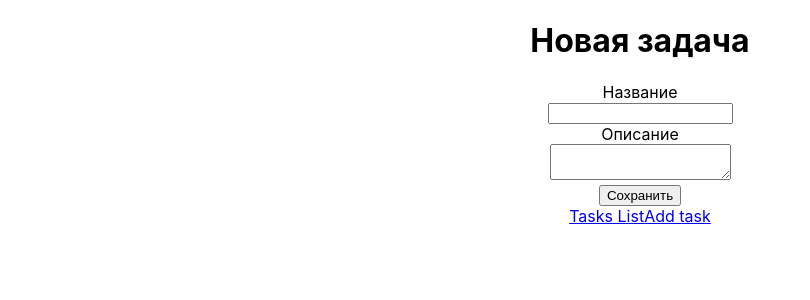
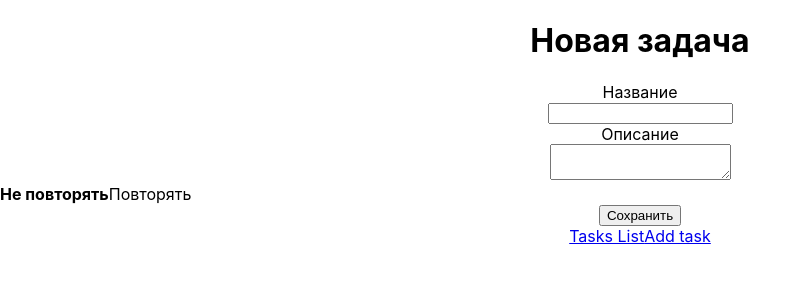
Before and after one commit to mohnatus/planner, a React (Create React App) app: page /task/new in a window 1280 px wide. Shown: the top 300 px of the page, without its empty margins (0-810 px from the left). Built offline with nearby package versions, Linux system fonts and the light colour scheme.

Commit message:
task form WIP

```diff
--- a/package.json
+++ b/package.json
@@ -17,6 +17,7 @@
     "react-redux": "^8.0.1",
     "react-router-dom": "^6.4.3",
     "react-scripts": "5.0.1",
+    "sass": "^1.56.1",
     "typescript": "^4.6.0",
     "web-vitals": "^2.1.0"
   },
--- /dev/null
+++ b/src/components/Toggler/Toggler.module.css
@@ -0,0 +1,15 @@
+.Toggler {
+
+}
+
+.Wrapper {
+  display: flex;
+}
+
+.TogglerItem {
+
+}
+
+.Active {
+  font-weight: bold;
+}
--- /dev/null
+++ b/src/components/Toggler/index.tsx
@@ -0,0 +1,51 @@
+import { useCallback } from 'react';
+import styles from './Toggler.module.css';
+
+export type TogglerOption = {
+	id: string;
+	name: string;
+};
+interface TogglerOptionProps {
+	option: TogglerOption;
+	active: boolean;
+	onClick: (id: string) => void;
+}
+
+export interface TogglerProps {
+	options: Array<TogglerOption>;
+	value: string;
+	onChange: (newValue: string) => void;
+}
+
+function TogglerItem({ option, active, onClick }: TogglerOptionProps) {
+	const classes = [styles.TogglerItem, active && styles.Active].filter(Boolean);
+	const handleClick = useCallback(() => {
+		onClick(option.id);
+	}, [option, onClick]);
+	return (
+		<div className={classes.join(' ')} onClick={handleClick}>
+			{option.name}
+		</div>
+	);
+}
+
+export function Toggler({ options, value, onChange }: TogglerProps) {
+	const onOptionClick = (id: string) => {
+		onChange(id);
+	};
+
+	return (
+		<div className={styles.Toggler}>
+			<div className={styles.Wrapper}>
+				{options.map((option: TogglerOption) => (
+					<TogglerItem
+						key={option.id}
+						option={option}
+						active={option.id === value}
+						onClick={onOptionClick}
+					/>
+				))}
+			</div>
+		</div>
+	);
+}
--- a/src/features/tasks/TaskForm.tsx
+++ b/src/features/tasks/TaskForm.tsx
@@ -5,6 +5,22 @@ import { addTask, editTask, selectTask } from './tasksSlice';
 import { FormGroup } from '../../components/FormGroup';
 import { Input } from '../../components/Input';
 import { Textarea } from '../../components/Textarea';
+import { Toggler } from '../../components/Toggler';
+import { RepeatTypes } from '../../domain/types';
+
+const NO_REPEAT = 'no-repeat';
+const REPEAT = 'repeat';
+
+const REPEAT_OPTIONS = [
+	{
+		id: NO_REPEAT,
+		name: 'Не повторять',
+	},
+	{
+		id: REPEAT,
+		name: 'Повторять',
+	},
+];
 
 export function TaskForm() {
 	const dispatch = useAppDispatch();
@@ -12,20 +28,22 @@ export function TaskForm() {
 	const { id: taskId } = useParams();
 
 	const task = useAppSelector(selectTask(taskId || ''));
-	console.log({ task, taskId });
 
 	const [name, setName] = useState('');
 	const [description, setDescription] = useState('');
+	const [repeat, setRepeat] = useState(NO_REPEAT);
 
-	const updateValue = (e: FormEvent<HTMLInputElement|HTMLTextAreaElement>) => {
+	const updateValue = (
+		e: FormEvent<HTMLInputElement | HTMLTextAreaElement>
+	) => {
 		const id = e.currentTarget.id;
 		const value = e.currentTarget.value;
 
-    switch(id) {
+		switch (id) {
 			case 'task-name':
 				setName(value);
 				break;
-      case 'task-descripion':
+			case 'task-description':
 				setDescription(value);
 				break;
 		}
@@ -36,37 +54,55 @@ export function TaskForm() {
 
 		const taskParams = {
 			name,
-        description
-      }
+			description,
+      repeat: repeat === REPEAT
+		};
 
 		if (!taskId) {
-
 			dispatch(addTask(taskParams));
 		} else {
-      dispatch(editTask({
+			dispatch(
+				editTask({
 					taskId,
-        data: taskParams
-      }))
+					data: taskParams,
+				})
+			);
 		}
 	};
 
 	useEffect(() => {
 		setName(task?.name || '');
+		setDescription(task?.description || '');
+    setRepeat(task?.repeat ? REPEAT : NO_REPEAT);
 	}, [task]);
 
 	return (
 		<form onSubmit={handleSubmit}>
 			<h1>{taskId ? 'Редактировать' : 'Новая задача'}</h1>
 
-      { taskId && !task && `Задача с id ${taskId} не существует`}
+			{taskId && !task && `Задача с id ${taskId} не существует`}
 
-      <FormGroup id="task-name" label="Название">
-        <Input id='task-name' value={name} onChange={updateValue}></Input>
+			<FormGroup id='task-name' label='Название'>
+				<Input
+					id='task-name'
+					value={name}
+					onChange={updateValue}
+				></Input>
 			</FormGroup>
 
-      <FormGroup id="task-description" label="Описание">
-        <Textarea id='task-description' value={description} onChange={updateValue}></Textarea>
+			<FormGroup id='task-description' label='Описание'>
+				<Textarea
+					id='task-description'
+					value={description}
+					onChange={updateValue}
+				></Textarea>
 			</FormGroup>
+
+			<Toggler
+				options={REPEAT_OPTIONS}
+				value={repeat}
+				onChange={setRepeat}
+			></Toggler>
 
 			<button type='submit'>Сохранить</button>
 		</form>
```
Also changed, not shown: 2 other files (tests, documents, lock files or other folders). Lines whose indentation alone changed are shown as unchanged.
